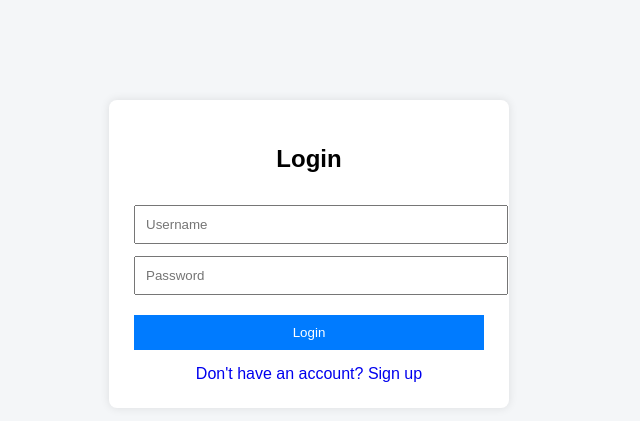
After one commit to ShriAmogh/artikate_assignment, a Django app: template rag_django/web/templates/accounts/login.html in a window 1280 px wide. The commit adds this page. Shown: the top 421 px of the page, without its empty margins (331-971 px from the left). Run offline with Django 5.2, Linux system fonts and the light colour scheme; the template is opened without the code that fills it, so the values that code supplies are empty; parts of the project's set-up code (start-up, migrations or seed data) failed here and were passed over.

Commit message:
added login/signup page

```diff
--- /dev/null
+++ b/rag_django/web/templates/accounts/login.html
@@ -0,0 +1,61 @@
+<!DOCTYPE html>
+<html lang="en">
+<head>
+    <meta charset="UTF-8">
+    <title>Login</title>
+    <style>
+        body {
+            font-family: Arial, sans-serif;
+            background: #f4f6f8;
+        }
+        .container {
+            width: 350px;
+            margin: 100px auto;
+            padding: 25px;
+            background: #fff;
+            border-radius: 8px;
+            box-shadow: 0 0 10px rgba(0,0,0,0.1);
+        }
+        h2 {
+            text-align: center;
+        }
+        input {
+            width: 100%;
+            padding: 10px;
+            margin-top: 12px;
+        }
+        button {
+            width: 100%;
+            margin-top: 20px;
+            padding: 10px;
+            background: #007bff;
+            color: #fff;
+            border: none;
+            cursor: pointer;
+        }
+        a {
+            display: block;
+            text-align: center;
+            margin-top: 15px;
+            text-decoration: none;
+        }
+    </style>
+</head>
+<body>
+
+<div class="container">
+    <h2>Login</h2>
+
+    <form method="POST">
+        {% csrf_token %}
+        <input type="text" name="username" placeholder="Username" required>
+        <input type="password" name="password" placeholder="Password" required>
+
+        <button type="submit">Login</button>
+    </form>
+
+    <a href="/signup/">Don't have an account? Sign up</a>
+</div>
+
+</body>
+</html>
```
Also changed, not shown: rag_django/web/templates/accounts/signup.html (added, +61 -0 lines), rag_django/web/templates/web/index.html (+37 -2 lines).
